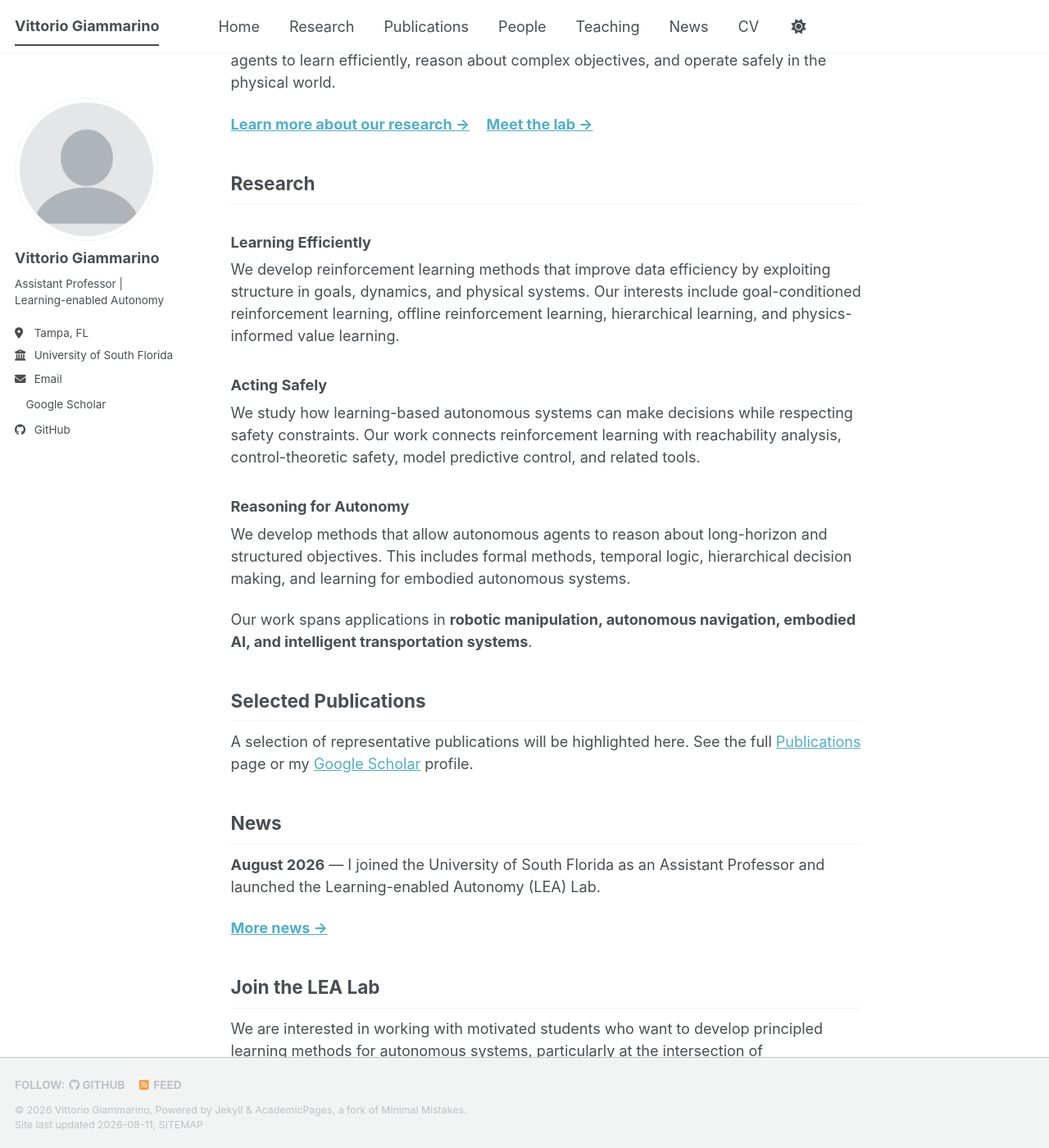
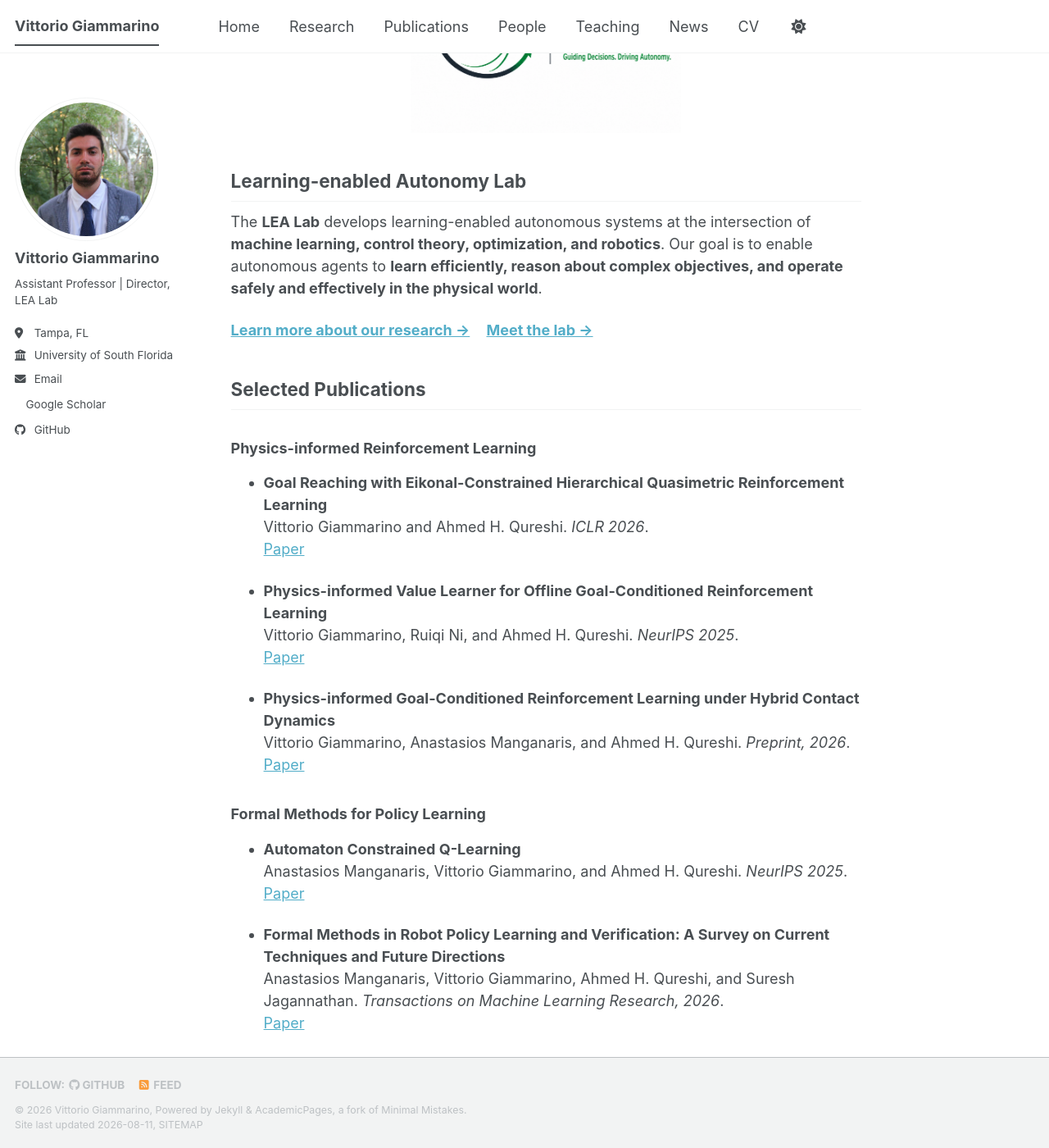
Before and after one commit to VittorioGiammarino/VittorioGiammarino.github.io, a Jekyll site: the page built from _pages/about.md, in a window 1280 px wide and 1400 px high, scrolled down 623 px. Shown: the whole window at 82% size. Built offline with Jekyll 4.4.1, drawn with Linux system fonts in a browser that asks for light colours; a style sheet for code colours, icons or effects is not loaded; some of the changed text lies outside the part shown.

```diff
--- a/_config.yml
+++ b/_config.yml
@@ -12,8 +12,8 @@ site_theme               : "default" # The available themes options are "default
 title                    : "Vittorio Giammarino"
 title_separator          : "-"
 name                     : &name "Vittorio Giammarino"
-description              : &description "Assistant Professor at the University of South Florida"   # Update this with a general description of your site, this is the default if not overridden by a page
-url                      : https://VittorioGiammarino.github.io # The base hostname & protocol for your site e.g. "https://[your GitHub username].github.io",
+description              : &description "Vittorio Giammarino | Assistant Professor at USF | Learning-enabled Autonomy Lab"   # Update this with a general description of your site, this is the default if not overridden by a page
+url                      : "https://vittoriogiammarino.github.io" # The base hostname & protocol for your site e.g. "https://[your GitHub username].github.io",
                                                            # or if you already have some other page hosted on Github then use "https://[your GitHub username].github.io/[Your Repo Name]"
 baseurl                  : "" # the subpath of your site, e.g. "/blog"
 repository               : "VittorioGiammarino/VittorioGiammarino.github.io"
@@ -26,7 +26,7 @@ author:
   avatar           : "profile.png"
   name             : "Vittorio Giammarino"
   pronouns         : # example: "she/her"
-  bio              : "Assistant Professor | Learning-enabled Autonomy"
+  bio              : "Assistant Professor | Director, LEA Lab"
   location         : "Tampa, FL"
   employer         : "University of South Florida"
   uri              : # URL
--- a/_data/navigation.yml
+++ b/_data/navigation.yml
@@ -2,21 +2,15 @@
 main:
   - title: "Home"
     url: /
-
   - title: "Research"
     url: /research/
-
   - title: "Publications"
     url: /publications/
-
   - title: "People"
     url: /people/
-
   - title: "Teaching"
     url: /teaching/
-
   - title: "News"
     url: /news/
-
   - title: "CV"
     url: /cv/
--- a/_pages/about.md
+++ b/_pages/about.md
@@ -7,45 +7,98 @@ redirect_from:
   - /about.html
 ---
 
-# Vittorio Giammarino
-
-I am an Assistant Professor in the **Department of Industrial and Management Systems Engineering** at the **University of South Florida**, where I lead the **Learning-enabled Autonomy (LEA) Lab**.
+I am an Assistant Professor in the [**Department of Industrial and Management Systems Engineering**](https://www.usf.edu/engineering/imse/) at the [**University of South Florida**](https://www.usf.edu/), where I lead the **Learning-enabled Autonomy (LEA) Lab**.
 
 Prior to joining USF, I was a Postdoctoral Research Associate in the Department of Computer Science at Purdue University. I received my Ph.D. in Systems Engineering from Boston University, my M.Sc. in Systems and Control from Delft University of Technology (TU Delft), and my B.Sc. in Automation Engineering through a joint program between Tongji University and the University of Bologna.
 
-My research lies at the intersection of **reinforcement learning, control theory, robotics, and formal methods**. I am particularly interested in developing learning-enabled autonomous systems that are **data-efficient, safe, and grounded in physical and control-theoretic principles**.
+My research lies at the intersection of **Reinforcement Learning, Control Theory, Deep Learning, Robotics, and Formal Methods**. I am particularly interested in developing learning-enabled autonomous systems that are **data-efficient, safe, and grounded in physical and control-theoretic principles**.
+
+---
+
+<div style="text-align:center; margin: 1.5rem 0 1rem 0;">
+  <img src="/images/lea-logo.png" alt="Learning-enabled Autonomy Lab logo" style="max-width:330px; width:75%; height:auto;">
+</div>
 
 ## Learning-enabled Autonomy Lab
 
-The **LEA Lab** develops learning-enabled autonomous systems at the intersection of machine learning, control, and robotics. Our research focuses on enabling autonomous agents to learn efficiently, reason about complex objectives, and operate safely in the physical world.
+The **LEA Lab** develops learning-enabled autonomous systems at the intersection of **machine learning, control theory, optimization, and robotics**. Our goal is to enable autonomous agents to **learn efficiently, reason about complex objectives, and operate safely and effectively in the physical world**.
 
 [**Learn more about our research →**](/research/) &nbsp;&nbsp; [**Meet the lab →**](/people/)
 
-## Research
-
-### Learning Efficiently
-We develop reinforcement learning methods that improve data efficiency by exploiting structure in goals, dynamics, and physical systems. Our interests include goal-conditioned reinforcement learning, offline reinforcement learning, hierarchical learning, and physics-informed value learning.
-
-### Acting Safely
-We study how learning-based autonomous systems can make decisions while respecting safety constraints. Our work connects reinforcement learning with reachability analysis, control-theoretic safety, model predictive control, and related tools.
-
-### Reasoning for Autonomy
-We develop methods that allow autonomous agents to reason about long-horizon and structured objectives. This includes formal methods, temporal logic, hierarchical decision making, and learning for embodied autonomous systems.
-
-Our work spans applications in **robotic manipulation, autonomous navigation, embodied AI, and intelligent transportation systems**.
-
 ## Selected Publications
 
-A selection of representative publications will be highlighted here. See the full [Publications](/publications/) page or my [Google Scholar](https://scholar.google.com/citations?user=ezcss6YAAAAJ) profile.
+### Physics-informed Reinforcement Learning
+
+- **Goal Reaching with Eikonal-Constrained Hierarchical Quasimetric Reinforcement Learning**
+  Vittorio Giammarino and Ahmed H. Qureshi. *ICLR 2026*.
+  [Paper](https://arxiv.org/abs/2512.12046)
+
+- **Physics-informed Value Learner for Offline Goal-Conditioned Reinforcement Learning**
+  Vittorio Giammarino, Ruiqi Ni, and Ahmed H. Qureshi. *NeurIPS 2025*.
+  [Paper](https://arxiv.org/abs/2509.06782)
+
+- **Physics-informed Goal-Conditioned Reinforcement Learning under Hybrid Contact Dynamics**
+  Vittorio Giammarino, Anastasios Manganaris, and Ahmed H. Qureshi. *Preprint, 2026*.
+  [Paper](https://arxiv.org/abs/2605.30503)
+
+### Formal Methods for Policy Learning
+
+- **Automaton Constrained Q-Learning**
+  Anastasios Manganaris, Vittorio Giammarino, and Ahmed H. Qureshi. *NeurIPS 2025*.
+  [Paper](https://arxiv.org/abs/2510.05061)
+
+- **Formal Methods in Robot Policy Learning and Verification: A Survey on Current Techniques and Future Directions**
+  Anastasios Manganaris, Vittorio Giammarino, Ahmed H. Qureshi, and Suresh Jagannathan. *Transactions on Machine Learning Research, 2026*.
+  [Paper](https://arxiv.org/abs/2602.06971)
+
+### Imitation Learning from Videos
+
+- **Beyond Domain Randomization: Event-Inspired Perception for Visually Robust Adversarial Imitation from Videos**
+  Andrea Ramazzina, Vittorio Giammarino, Matteo El-Hariry, and Mario Bijelic. *ICRA 2026*.
+  [Paper](https://arxiv.org/abs/2505.18899)
+
+- **Visually Robust Adversarial Imitation Learning from Videos with Contrastive Learning**
+  Vittorio Giammarino, James Queeney, and Ioannis Ch. Paschalidis. *ICRA 2025*.
+  [Paper](https://arxiv.org/abs/2407.12792)
+
+- **Adversarial Imitation Learning from Visual Observations using Latent Information**
+  Vittorio Giammarino, James Queeney, and Ioannis Ch. Paschalidis. *Transactions on Machine Learning Research, 2024*.
+  [Paper](https://arxiv.org/abs/2309.17371)
+
+### Learning and Control for Transportation
+
+- **Reinforcement Learning-based Receding Horizon Control using Adaptive Control Barrier Functions for Safety-Critical Systems**
+  Ehsan Sabouni, H. M. Sabbir Ahmad, Vittorio Giammarino, Christos G. Cassandras, Ioannis Ch. Paschalidis, and Wenchao Li. *CDC 2024*.
+  [Paper](https://arxiv.org/abs/2403.17338)
+
+- **Traffic Flow on a Ring With a Single Autonomous Vehicle: An Interconnected Stability Perspective**
+  Vittorio Giammarino, Simone Baldi, Paolo Frasca, and Maria Laura Delle Monache. *IEEE Transactions on Intelligent Transportation Systems, 2021*.
+
+- **On a Weaker Notion of Ring Stability for Mixed Traffic with Human-Driven and Autonomous Vehicles**
+  Vittorio Giammarino, Maolong Lv, Simone Baldi, Paolo Frasca, and Maria Laura Delle Monache. *CDC 2019*.
+
+[**View all publications →**](/publications/)
 
 ## News
 
-**August 2026** — I joined the University of South Florida as an Assistant Professor and launched the Learning-enabled Autonomy (LEA) Lab.
+**August 2026** — I joined the University of South Florida as an Assistant Professor and launched the **Learning-enabled Autonomy (LEA) Lab**.
+
+**May 2026** — Our work on event-inspired perception for visually robust imitation learning from videos will be presented at **ICRA 2026**.
+
+**April 2026** — Our workshop, **Hybrid Architectures for Embodied Autonomy: Bridging Learning, Planning, and Control**, was accepted to **IROS 2026**.
+
+**April 2026** — Our work on Eikonal-constrained hierarchical quasimetric reinforcement learning was presented at **ICLR 2026**.
 
 [**More news →**](/news/)
 
 ## Join the LEA Lab
 
-We are interested in working with motivated students who want to develop principled learning methods for autonomous systems, particularly at the intersection of reinforcement learning, robotics, control, and formal methods.
+### Prospective Ph.D. Students
 
-Prospective students can learn more on the [People](/people/) page or contact me at **vittoriog@usf.edu**.
+I am recruiting **2–3 Ph.D. students** to join the LEA Lab, with anticipated start dates between **Spring and Fall 2027**. Students with experience, curiosity, and motivation to work at the intersection of **Reinforcement Learning, Control Theory, Optimization, and Robotics** are strongly encouraged to apply.
+
+### Current USF Students
+
+If you are a graduate or undergraduate student already at USF and are interested in working with me, feel free to reach out. I am particularly interested in working with students who are excited about **high-risk, high-reward projects** and motivated to pursue **innovative and exploratory research**.
+
+For inquiries, contact me at **vittoriog@usf.edu**.
--- a/_pages/people.md
+++ b/_pages/people.md
@@ -6,28 +6,34 @@ author_profile: true
 
 # Learning-enabled Autonomy (LEA) Lab
 
+The LEA Lab is part of the [Department of Industrial and Management Systems Engineering](https://www.usf.edu/engineering/imse/) at the [University of South Florida](https://www.usf.edu/).
+
 ## Principal Investigator
 
 ### Vittorio Giammarino
+
 Assistant Professor
 Department of Industrial and Management Systems Engineering
 University of South Florida
 
-Research interests: reinforcement learning, control theory, robotics, formal methods, and learning-enabled autonomy.
+Research interests: **Reinforcement Learning, Control Theory, Deep Learning, Robotics, Formal Methods, and learning-enabled autonomy**.
 
 ## Students
 
 The LEA Lab is currently being established at the University of South Florida. Student profiles will be added here as the group grows.
 
-## Join Us
+## Join the LEA Lab
 
-We are interested in motivated **Ph.D., M.S., and undergraduate students** who want to work on learning-enabled autonomous systems.
+### Prospective Ph.D. Students
 
-Research areas include:
-- Reinforcement learning and goal-conditioned RL
-- Robot learning and embodied AI
-- Safe learning and control
-- Physics-informed machine learning
-- Formal methods for autonomy
+I am recruiting **2–3 Ph.D. students** to join the LEA Lab, with anticipated start dates between **Spring and Fall 2027**.
 
-If you are interested in joining the lab, email **vittoriog@usf.edu** with a short description of your research interests and your CV or résumé.
+Students with experience, curiosity, and motivation to work at the intersection of **Reinforcement Learning, Control Theory, Optimization, and Robotics** are strongly encouraged to apply.
+
+### Current USF Students
+
+Graduate and undergraduate students already at USF who are interested in working with me are welcome to reach out.
+
+I am particularly interested in working with students who are excited about **high-risk, high-reward projects** and motivated to pursue **innovative and exploratory research**.
+
+For inquiries, contact **vittoriog@usf.edu**.
--- a/_pages/research.md
+++ b/_pages/research.md
@@ -4,51 +4,27 @@ title: "Research"
 author_profile: true
 ---
 
-My research lies at the intersection of **reinforcement learning, control theory, robotics, and formal methods**. The broad goal of the LEA Lab is to develop learning-enabled autonomous systems that are data-efficient, safe, and grounded in physical and control-theoretic principles.
+Our research lies at the intersection of **Reinforcement Learning, Control Theory, Deep Learning, Robotics, and Formal Methods**.
+
+The **Learning-enabled Autonomy (LEA) Lab** develops learning-enabled autonomous systems at the intersection of **machine learning, control theory, optimization, and robotics**. Our goal is to enable autonomous agents to **learn efficiently, reason about complex objectives, and operate safely and effectively in the physical world**.
 
 ## Learning Efficiently
 
-Modern autonomous systems often require large amounts of interaction data. We study how structure from control, geometry, dynamics, and task representations can be incorporated into reinforcement learning to improve data efficiency and generalization.
+We develop reinforcement learning methods that exploit structure in goals, dynamics, geometry, and physical systems to improve data efficiency and generalization. Our interests include goal-conditioned reinforcement learning, offline reinforcement learning, hierarchical learning, physics-informed learning, and representation learning for control.
 
-Topics include:
-- Goal-conditioned reinforcement learning
-- Offline reinforcement learning
-- Hierarchical reinforcement learning
-- Physics-informed value learning
-- Representation learning for control
+## Acting Safely and Effectively
 
-## Acting Safely
+We study how learning-enabled systems can act reliably in the physical world while respecting safety constraints and maintaining strong task performance. Our work connects reinforcement learning with reachability analysis, optimal control, model predictive control, control barrier functions, and optimization.
 
-Learning-based systems must operate reliably in the physical world, where unsafe actions can have real consequences. We study ways of combining reinforcement learning with tools from control and reachability theory.
+## Reasoning about Complex Objectives
 
-Topics include:
-- Safe reinforcement learning
-- Hamilton-Jacobi reachability
-- Safety critics and constrained policy improvement
-- Model predictive control and reinforcement learning
-- Control barrier functions
-- Safety for robot learning and embodied AI
+We investigate methods that allow autonomous agents to reason about structured, long-horizon objectives. This includes formal methods, temporal logic, automata, hierarchical decision making, and learning-based approaches for embodied autonomous systems.
 
-## Reasoning for Autonomy
+## Application Areas
 
-Autonomous agents increasingly need to solve long-horizon tasks expressed through high-level objectives. We study ways of connecting learning with structured reasoning and formal specifications.
-
-Topics include:
-- Formal methods for reinforcement learning
-- Temporal logic and automata
-- Hierarchical decision making
-- Goal representations
-- Vision-language-action models
-- Embodied autonomy
-
-## Applications
-
-We are particularly interested in:
 - Robotic manipulation
 - Autonomous navigation
 - Embodied AI
 - Intelligent transportation systems
 
-## Publications
-
-See our [Publications](/publications/) page for related work.
+See [Publications](/publications/) for representative work.
```
Also changed, not shown: _pages/news.md (+6 -2 lines), images/lea-logo.png (added), images/profile.png.
